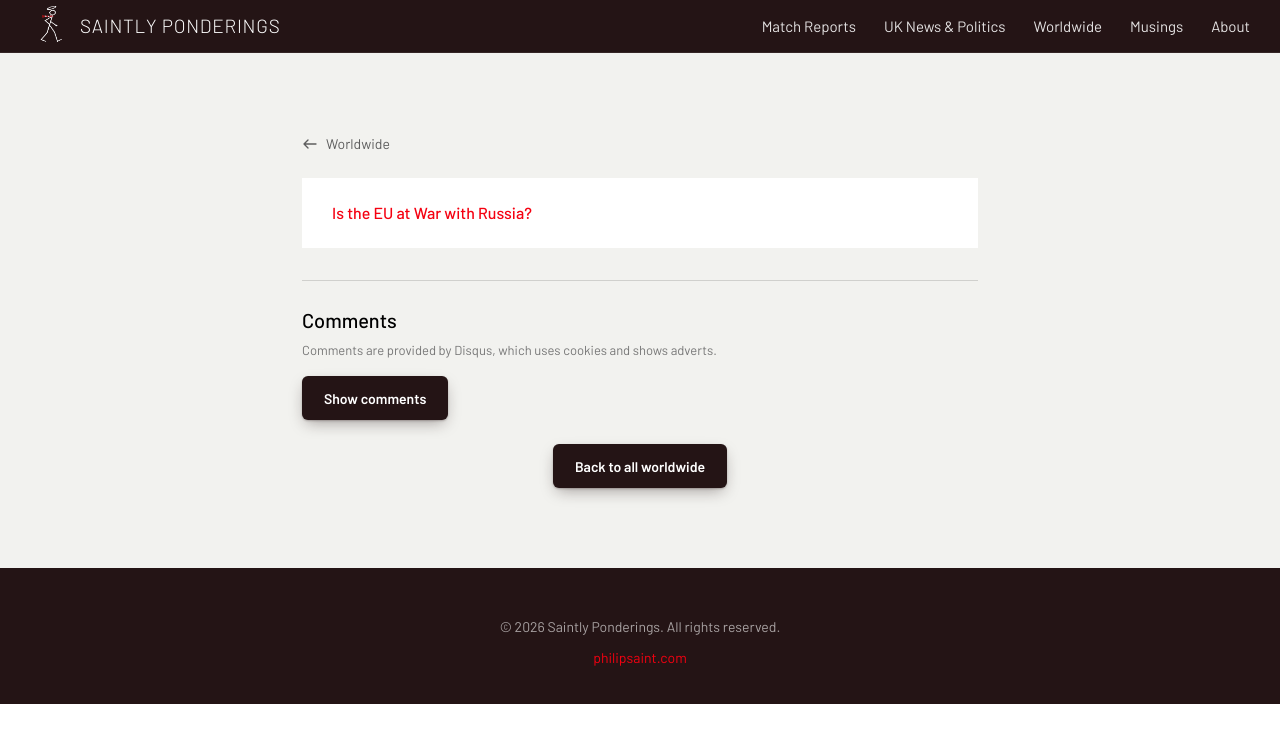
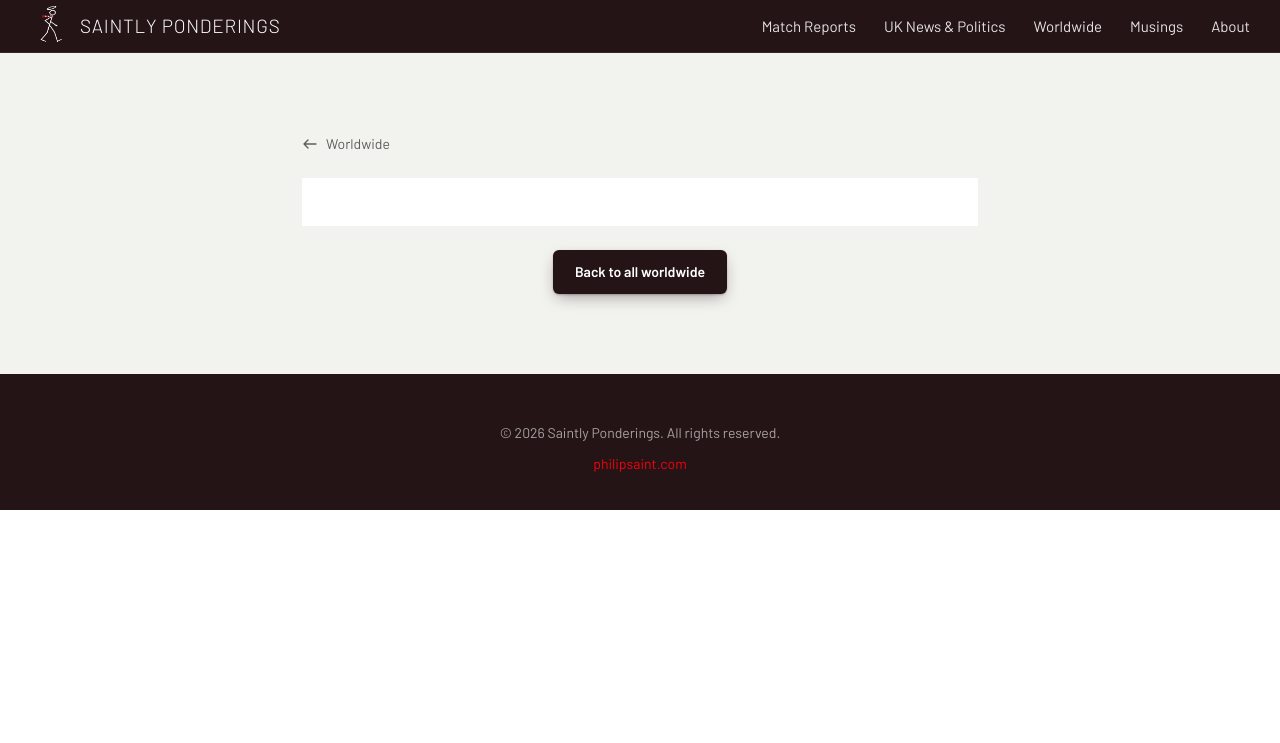
Before and after one commit to s41nty-ui/Saintly-ponderings, a Jekyll site: the page built from _worldwide/eu-at-war-with-russia.md, in a window 1280 px wide. Shown: the top 743 px of the page. Built offline with Jekyll 4.4.1, drawn with Linux system fonts in a browser that asks for light colours.

Commit message:
Remove Disqus comments for now
Reverts 400b24c ("Comments on every article (Disqus)"): no Comments
section on article pages, and homepage articles with nothing more to
read are no longer clickable on desktop, as before.

Co-Authored-By: Claude Opus 5.5 <noreply@anthropic.com>

```diff
--- a/_layouts/article.html
+++ b/_layouts/article.html
@@ -63,15 +63,7 @@
   .more{display:flex;justify-content:center;margin-top:24px}
   /* Desktop: paragraphs already shown beside the photo on the homepage are skipped here (see fit.js) */
   @media (min-width:900px){.mobile-only,.head-text > .on-home{display:none}
-    .panel:not(.all-on-home) .sec-title{position:absolute;width:1px;height:1px;margin:-1px;overflow:hidden;clip:rect(0 0 0 0);white-space:nowrap}
-    .panel.all-on-home .sec-title{margin:0}}
-
-  /* Comments (Disqus): loaded only when the reader asks, so no cookies or adverts before then */
-  .comments{margin-top:32px;padding-top:24px;border-top:1px solid var(--line)}
-  .comments-h{margin:0 0 6px;font-size:20px;font-weight:500;color:var(--ink)}
-  .comments-note{margin:0 0 16px;font-size:13px;color:#777}
-  .comments .btn{border:0;cursor:pointer;font-family:inherit}
-  .comments .btn:focus-visible{outline:2px solid var(--red);outline-offset:3px}
+    .panel .sec-title{position:absolute;width:1px;height:1px;margin:-1px;overflow:hidden;clip:rect(0 0 0 0);white-space:nowrap}}
 
   /* Invisible copy of the homepage row layout, used only to measure what fits beside the photo */
   .fit-probe{position:absolute;left:0;top:0;width:100%;visibility:hidden;pointer-events:none;z-index:-1}
@@ -128,12 +120,6 @@
         </div>
         <p class="meta mobile-only"><time datetime="{{ page.date | date: '%Y-%m-%d' }}">{{ page.date | date: "%-d %B %Y" }}</time></p>
       </div>
-      <section class="comments" aria-labelledby="comments-h">
-        <h2 class="comments-h" id="comments-h">Comments</h2>
-        <p class="comments-note">Comments are provided by Disqus, which uses cookies and shows adverts.</p>
-        <button type="button" class="btn" id="show-comments">Show comments</button>
-        <div id="disqus_thread"></div>
-      </section>
       <div class="more"><a href="/#{{ s.id }}" class="btn">{{ s.back | escape }}</a></div>
     </div>
   </article>
@@ -150,19 +136,5 @@
 
 <script src="/assets/fit.js"></script>
 <script>SPWhenReady(SPLayoutArticle);</script>
-<script>
-  // Disqus comments: one thread per article address; loaded only when the reader clicks.
-  var disqus_config = function () {
-    this.page.url = 'https://philipsaint.com{{ page.url }}';
-    this.page.identifier = '{{ page.url }}';
-  };
-  document.getElementById('show-comments').addEventListener('click', function () {
-    this.remove();
-    var s = document.createElement('script');
-    s.src = 'https://saintly-ponderings.disqus.com/embed.js';
-    s.setAttribute('data-timestamp', +new Date());
-    (document.head || document.body).appendChild(s);
-  });
-</script>
 </body>
 </html>
--- a/assets/fit.js
+++ b/assets/fit.js
@@ -28,7 +28,7 @@
     var t; window.addEventListener('resize', function () { clearTimeout(t); t = setTimeout(run, 150); });
   }
 
-  // Homepage: hide what doesn't fit beside the photo (desktop).
+  // Homepage: hide what doesn't fit; rows with nothing more to read lose their arrow and link (desktop).
   window.SPLayoutRows = function () {
     if (!matchMedia(DESKTOP).matches) return;
     document.querySelectorAll('a.row').forEach(function (row) {
@@ -38,7 +38,7 @@
       blocks.forEach(function (b) { b.classList.remove('cut'); });
       var n = fitCount(feature);
       for (var i = n; i < blocks.length; i++) blocks[i].classList.add('cut');
-      // Every row stays clickable: each article page has comments, even when all its text fits here.
+      row.classList.toggle('no-overflow', n >= blocks.length);
     });
   };
 
@@ -50,9 +50,6 @@
     shown.forEach(function (b) { b.classList.remove('on-home'); });
     var n = fitCount(probe.querySelector('.row-feature'));
     for (var i = 0; i < n && i < shown.length; i++) shown[i].classList.add('on-home');
-    // Nothing left to read here on desktop: show the title so readers know which article the comments are for
-    var panel = document.querySelector('.panel');
-    if (panel) panel.classList.toggle('all-on-home', n >= shown.length);
   };
 
   window.SPWhenReady = whenReady;
```
